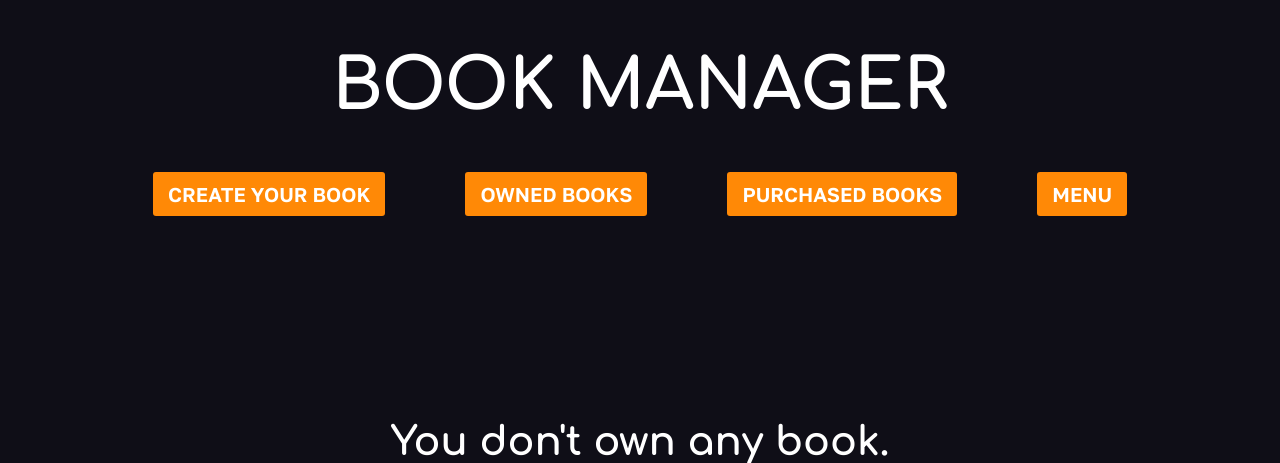
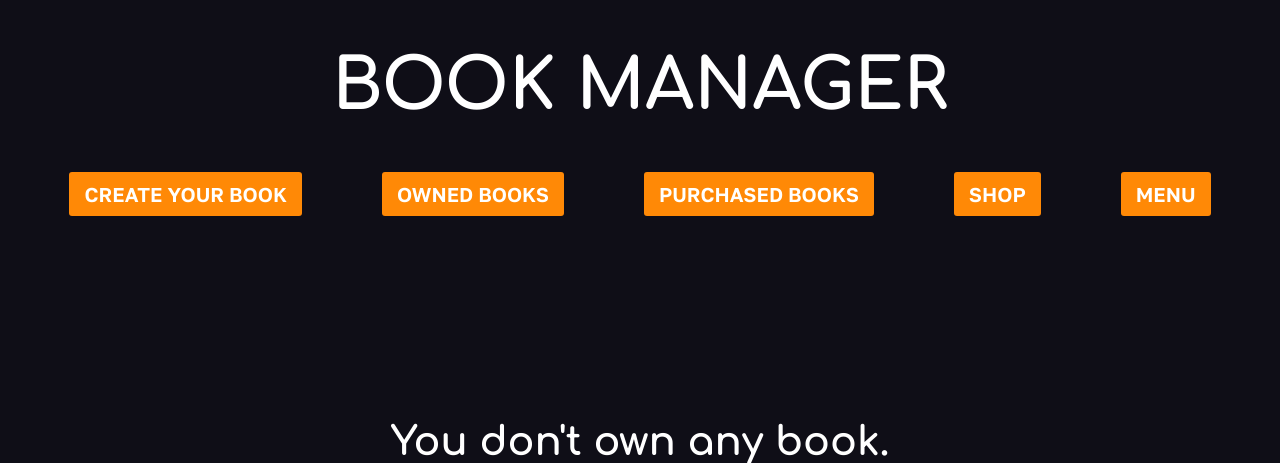
Before and after one commit to ForixM/LibraryBooks, a Django app: page /owned/ in a window 1280 px wide. Shown: the top 463 px of the page. Run offline with Django 4.2, Linux system fonts and the light colour scheme; the visitor is signed in with stand-in values (Sample User, id 1); data that the repository does not hold is empty.

Commit message:
Re-added book button

```diff
--- a/book/templates/book/books.html
+++ b/book/templates/book/books.html
@@ -30,6 +30,7 @@
         <a href="{% url 'book:create' %}">CREATE YOUR BOOK</a>
         <a href="{% url 'book:ownedBooks' %}">OWNED BOOKS</a>
         <a href="{% url 'book:purchasedBooks' %}">PURCHASED BOOKS</a>
+        <a href="{% url 'book:shop' %}">SHOP</a>
         <a href="{% url 'book:index' %}">MENU</a>
     </section>
 {#    <section class="actions">#}
--- a/book/templates/book/shop.html
+++ b/book/templates/book/shop.html
@@ -25,6 +25,7 @@
         <a href="{% url 'book:create' %}">CREATE YOUR BOOK</a>
         <a href="{% url 'book:ownedBooks' %}">OWNED BOOKS</a>
         <a href="{% url 'book:purchasedBooks' %}">PURCHASED BOOKS</a>
+        <a href="{% url 'book:shop' %}">SHOP</a>
         <a href="{% url 'book:index' %}">MENU</a>
     </section>
     <section class="shop">
```
